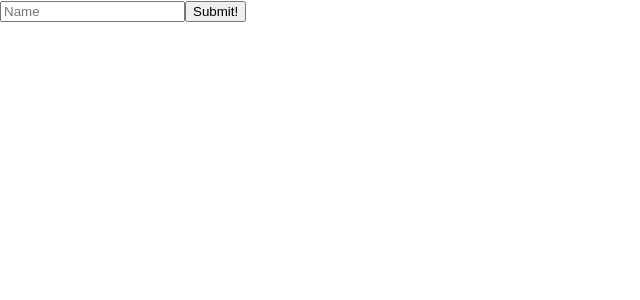
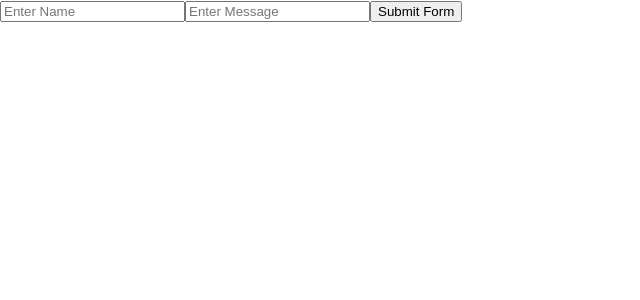
Before and after one commit to samuelaparker/multi-step-form, a Next.js app: page /formPage in a window 1280 px wide. Shown: the top 300 px of the page, without its empty margins (0-640 px from the left). Built offline with nearby package versions, Linux system fonts and the light colour scheme.

Commit message:
add google sheets api connection

```diff
--- a/package.json
+++ b/package.json
@@ -9,6 +9,7 @@
     "lint": "next lint"
   },
   "dependencies": {
+    "googleapis": "^100.0.0",
     "next": "12.1.4",
     "react": "18.0.0",
     "react-dom": "18.0.0",
--- /dev/null
+++ b/pages/api/sheet.ts
@@ -0,0 +1,57 @@
+// Next.js API route support: https://nextjs.org/docs/api-routes/introduction
+import type { NextApiRequest, NextApiResponse } from 'next'
+import {google} from "googleapis"
+
+type Data = {
+    formData: string
+  }
+
+//   export default function handler(
+
+//     req: NextApiRequest,
+//     res: NextApiResponse<Data>
+//   ) {
+//     res.status(200).json({ formData: 'It works!' })
+//   }
+
+async function handler(req: NextApiRequest, res: NextApiResponse) {
+
+    if (req.method === 'POST') {
+      const { Name, Feedback } = req.body;
+      console.log('sheet body data', Name, Feedback);
+
+      const auth = new google.auth.GoogleAuth({
+        credentials: {
+          client_email: process.env.CLIENT_EMAIL,
+          client_id: process.env.CLIENT_ID,
+          private_key: process.env.PRIVATE_KEY,
+
+        },
+        scopes: [
+          'https://www.googleapis.com/auth/drive',
+          'https://www.googleapis.com/auth/drive.file',
+          'https://www.googleapis.com/auth/spreadsheets',
+        ],
+      });
+
+      const sheets = google.sheets({
+        auth,
+        version: 'v4',
+      });
+
+      const response = await sheets.spreadsheets.values.append({
+
+        spreadsheetId: process.env.SPREADSHEET_ID,
+        range: 'Sheet1!A2:C',
+        valueInputOption: 'USER_ENTERED',
+        requestBody: {
+          values: [[Name, Feedback]],
+        },
+      });
+
+      return res.status(201).json({ message: 'It works!', response });
+    }
+    return res.status(200).json({ message: 'Hey!' });
+  }
+
+  export default handler;
--- a/pages/formPage.tsx
+++ b/pages/formPage.tsx
@@ -1,19 +1,62 @@
-import JotformEmbed from "react-jotform-embed";
 import styles from "../styles/formPage.module.css";
+import { useForm, SubmitHandler } from "react-hook-form";
 
-export default function FormPage() {
-    function submitHandler() {
-        console.log("Form submitted");
+export default function Home() {
+    const {
+        register,
+        handleSubmit,
+        reset,
+        formState: { errors }, // catch error messages
+    } = useForm();
+
+    function submitHandler(data: any) {
+        console.log('submitHandler', data);
+        fetch('/api/sheet', {
+            method: 'POST',
+            body: JSON.stringify(data),
+            headers: {
+                'Content-Type': 'application/json',
+            },
+        });
+        reset(); // clears the input on submitting
     }
 
     return (
-        <div>
-            <form onSubmit={submitHandler}>
-                <label className="visuallyhidden" htmlFor="name">Name</label>
-                <input type="text" name="name" id="name" placeholder="Name" />
-                <button>Submit!</button>
-            </form>
+        <div className={styles.container}>
 
+
+            <main className={styles.main}>
+
+
+
+                <form onSubmit={handleSubmit(submitHandler)}>
+                    <input
+                        placeholder="Enter Name"
+
+
+                        {...register('Name', { required: 'Please enter your name' })}
+                    />
+                    {errors.Name && errors.Name.message}
+                    <input
+                        placeholder="Enter Message"
+
+
+                        {...register('Feedback', { required: 'Enter your feedback!' })}
+                    />
+                    {errors.Feedback && errors.Feedback.message}
+
+                    <button
+
+
+                        type="submit"
+
+
+                    >
+                        Submit Form
+                    </button>
+
+                </form>
+            </main>
         </div>
-    )
+    );
 }
```
Also changed, not shown: 2 other files (tests, documents, lock files or other folders).
